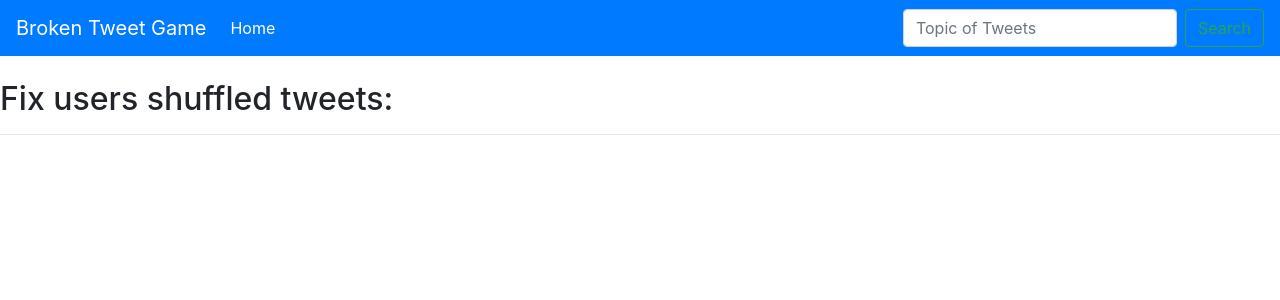
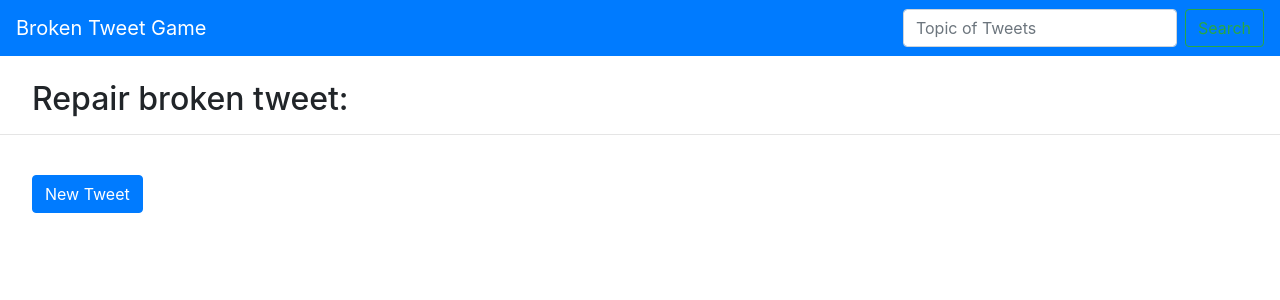
Before and after one commit to LeeWannacott/tweet-repair-game-django, a Django app: template website/templates/home.html in a window 1280 px wide. Shown: the top 300 px of the page. Run offline with Django 3.2, Linux system fonts and the light colour scheme; the template is opened without the code that fills it, so the values that code supplies are empty; some libraries are stand-ins or nearby versions.

Commit message:
Add attempts and button for new Tweet

```diff
--- a/website/templates/base.html
+++ b/website/templates/base.html
@@ -19,9 +19,9 @@
 
   <div class="collapse navbar-collapse" id="navbarSupportedContent">
     <ul class="navbar-nav mr-auto">
-      <li class="nav-item active">
-        <a class="nav-link" href="{% url 'home' %}">Home <span class="sr-only">(current)</span></a>
-      </li>
+      <!-- <li class="nav-item active">
+        <a class="nav-link" href="{% url 'home' %}">Leaderboard <span class="sr-only">(current)</span></a>
+      </li> -->
 
     </ul>
     <form action="{% url 'home'%}" class="form-inline my-2 my-lg-0", method="POST">
--- a/website/templates/home.html
+++ b/website/templates/home.html
@@ -30,24 +30,13 @@
 
 <body>
   <br />
-  <h2>Fix users shuffled tweets:</h2>
+  <h2 style="margin-left:2rem;">Repair broken tweet:</h2>
   <hr>
-  <!--
-  <div class="btn-group btn-group-toggle" data-toggle="buttons">
-    <label class="btn btn-secondary active">
-      <input type="radio" name="options" id="option1" checked> Active
-    </label>
-    <label class="btn btn-secondary">
-      <input type="radio" name="options" id="option2"> Radio
-    </label>
-    <label class="btn btn-secondary">
-      <input type="radio" name="options" id="option3"> Radio
-    </label>
-  </div> -->
 
   {% if topic %} {{ topic }} {% endif %}
   <script>
     let originalTweetsInOrder = [];
+    let countOfUserRearrangingTweet = 0;
   </script>
 
   {% for tweet in tweet_answers %}
@@ -62,22 +51,26 @@
   <!-- Latest Sortable -->
   <script src="https://raw.githack.com/SortableJS/Sortable/master/Sortable.js"></script>
   {% for tweet in muddled_tweets %}
-  <br />
+ <p style="margin-left:2em;">Attempts: <span id ="count">countOfUserRearrangingTweet</span></p>
+  <script>document.getElementById("count").innerHTML = countOfUserRearrangingTweet</script>
+
   <div class="alert alert-primary" role="alert">
     <ul class="list-group">
       {% for word in tweet %}
-
       <li class="list-group-item">{{word}}</li>
       {% endfor %}
     </ul>
   </div>
-
   {% endfor %}
-
+  <br>
+  <button type="button" class="btn btn-primary" onClick="window.location.reload()" style="margin-left:2em;">New Tweet</button>
   <script>
     function compareOriginalTweetAndMuddledTweet() {
+      countOfUserRearrangingTweet += 1
+      document.getElementById("count").innerHTML = countOfUserRearrangingTweet
       currentSlidableTweet = []
       var listGroupItem = document.querySelectorAll('li.list-group-item')
+
       // Makes list from the current li items position's.
       for (let slidable of listGroupItem) {
         let listItem = slidable.innerHTML;
@@ -86,6 +79,8 @@
       // Compares current slidable position with original tweets.
       for (let [i, wordInTweet] of Object.entries((listGroupItem))) {
         if (originalTweetsInOrder[i] == currentSlidableTweet[i]) {
+
+
           wordInTweet = wordInTweet.style.backgroundColor = '#90EE90'; //Green
         } else {
           console.log(wordInTweet.style.backgroundColor)
@@ -106,8 +101,10 @@
       slidable.addEventListener('dragend', compareOriginalTweetAndMuddledTweet);
       slidable.addEventListener('dragenter', function (event) {
         console.log(slidable.style.backgroundColor)
+
         if (slidable.style.backgroundColor !== 'rgb(144, 238, 144)') {
           slidable.style.backgroundColor = '#9AB6F1';
+
         }
       });
       slidable.addEventListener('dragleave', function (event) {
```
Also changed, not shown: website/views.py (+2 -7 lines).
